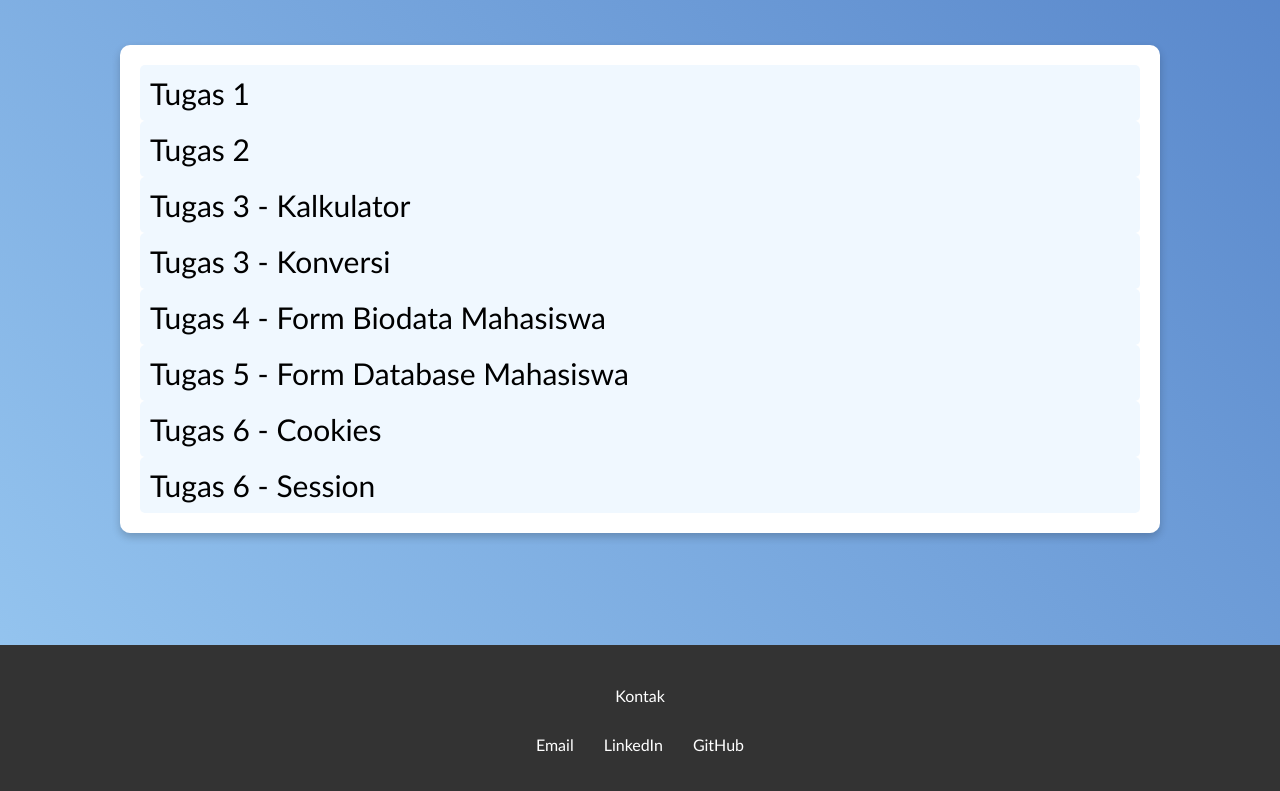
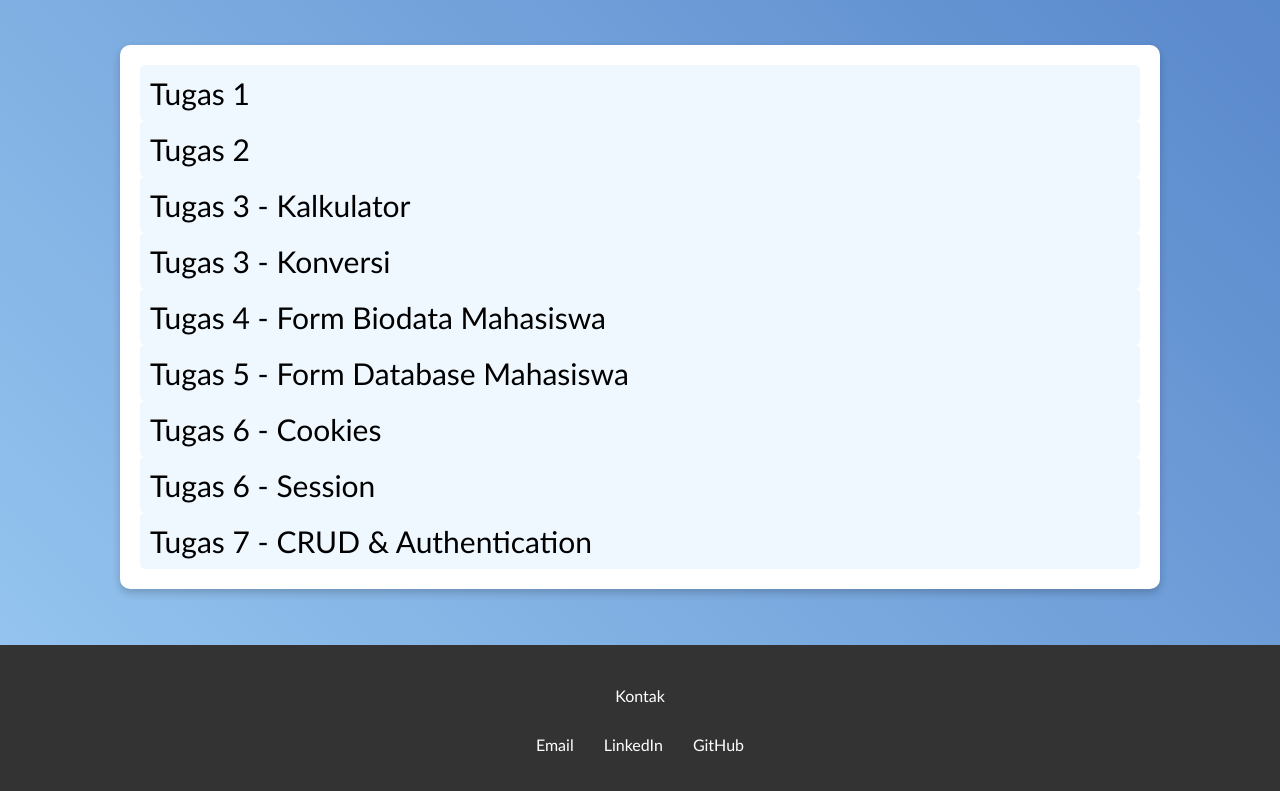
Before and after one commit to KangDap/kangdap.github.io, a plain HTML site: page index.html in a window 1280 px wide. Shown: the part 1755-2546 px from the top of the page. Drawn offline with Linux system fonts and the light colour scheme.

Commit message:
Update index.html

```diff
--- a/index.html
+++ b/index.html
@@ -63,6 +63,7 @@
                 <a href="https://github.com/KangDap/PemrogramanWeb/tree/main/Tugas%205">Tugas 5 - Form Database Mahasiswa</a>
                 <a href="https://github.com/KangDap/PemrogramanWeb/tree/main/Tugas%206/Cookies">Tugas 6 - Cookies</a>
                 <a href="https://github.com/KangDap/PemrogramanWeb/tree/main/Tugas%206/Session">Tugas 6 - Session</a>
+                <a href="https://github.com/KangDap/PemrogramanWeb/tree/main/Tugas%207">Tugas 7 - CRUD & Authentication</a>
             </div>
         </div>
     </section>
```
